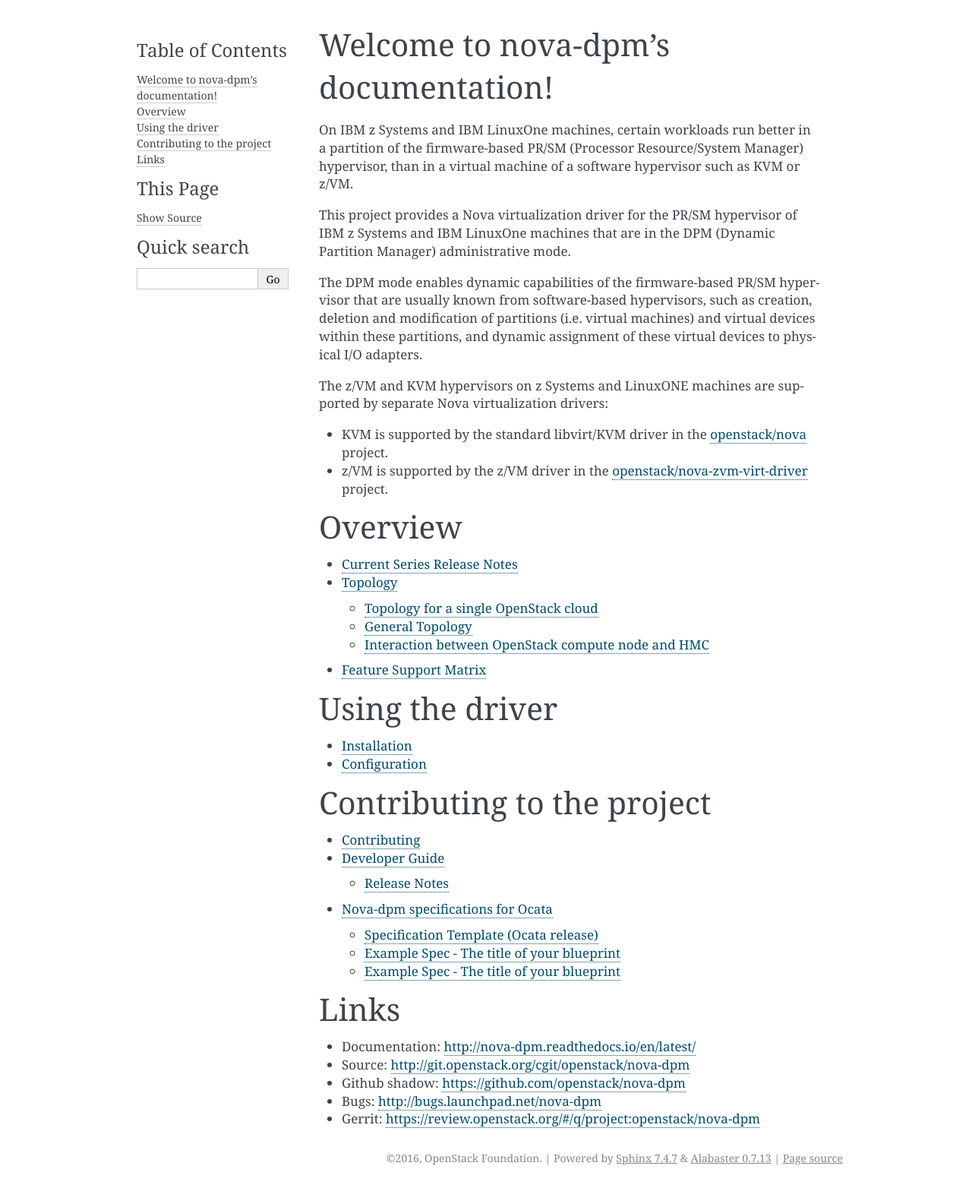
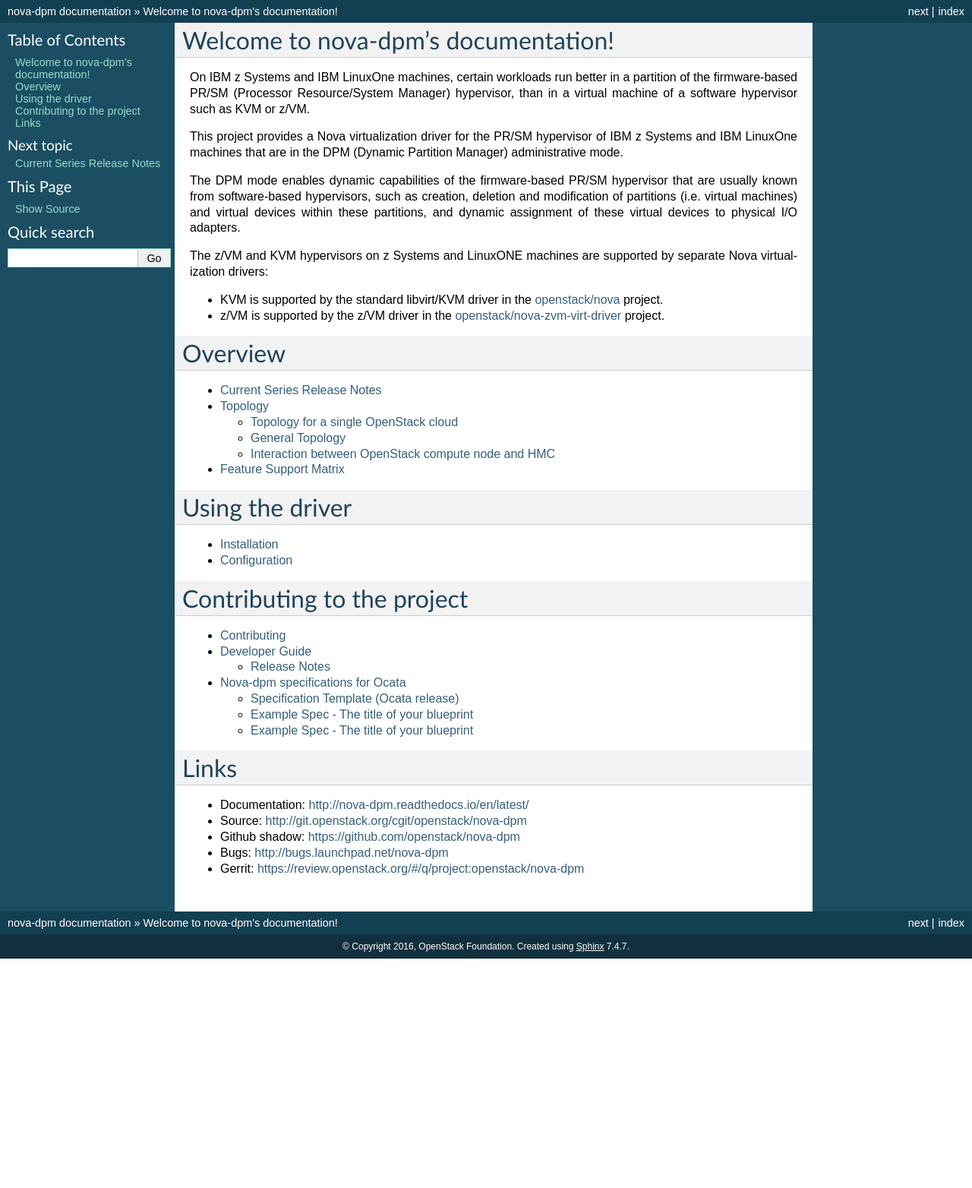
Before and after one commit to openstack-archive/nova-dpm, a Sphinx documentation site: the page built from doc/source/index.rst, in a window 1280 px wide. Shown: the whole page at 76% size. Built offline with Sphinx 7.4.7, drawn with Linux system fonts in a browser that asks for light colours; the version number could not be read and is left out; after the commit the page ends 1262 px from its top, so only the background shows below that.

Commit message:
Remove oslosphinx
Due to legal issues we need to remove the OpenStack logo from our RTD
docs[1][2]. Therefore removing the oslosphinx project at all but using
the 'classic' theme for now.

[1] https://www.openstack.org/brand
[2] https://review.openstack.org/#/c/434292/
[3] https://specs.openstack.org/openstack/docs-specs/specs/kilo/move-driver-docs.html

Change-Id: Ic04a3523c06810359ee09b8f6dbc96e55a32d94b
Closes-Bug: #1665397

```diff
--- a/doc/source/conf.py
+++ b/doc/source/conf.py
@@ -29,7 +29,6 @@
     'sphinx.ext.autodoc',
     #'sphinx.ext.intersphinx',
     'sphinxcontrib.seqdiag',
-    'oslosphinx',
     'oslo_config.sphinxconfiggen',
     'reno.sphinxext',
 ]
@@ -74,6 +73,7 @@
 # Sphinx are currently 'default' and 'sphinxdoc'.
 # html_theme_path = ["."]
 # html_theme = '_theme'
+html_theme = 'classic'
 html_static_path = ['_static']
 
 # Output file base name for HTML help builder.
--- a/test-requirements.txt
+++ b/test-requirements.txt
@@ -11,7 +11,6 @@
 # Required for RTD build
 os-dpm>=1.0.0 # Apache-2.0
 oslo.config!=3.18.0,>=3.14.0 # Apache-2.0
-oslosphinx>=4.7.0 # Apache-2.0
 oslotest>=1.10.0 # Apache-2.0
 testrepository>=0.0.18 # Apache-2.0/BSD
 testscenarios>=0.4 # Apache-2.0/BSD
```
